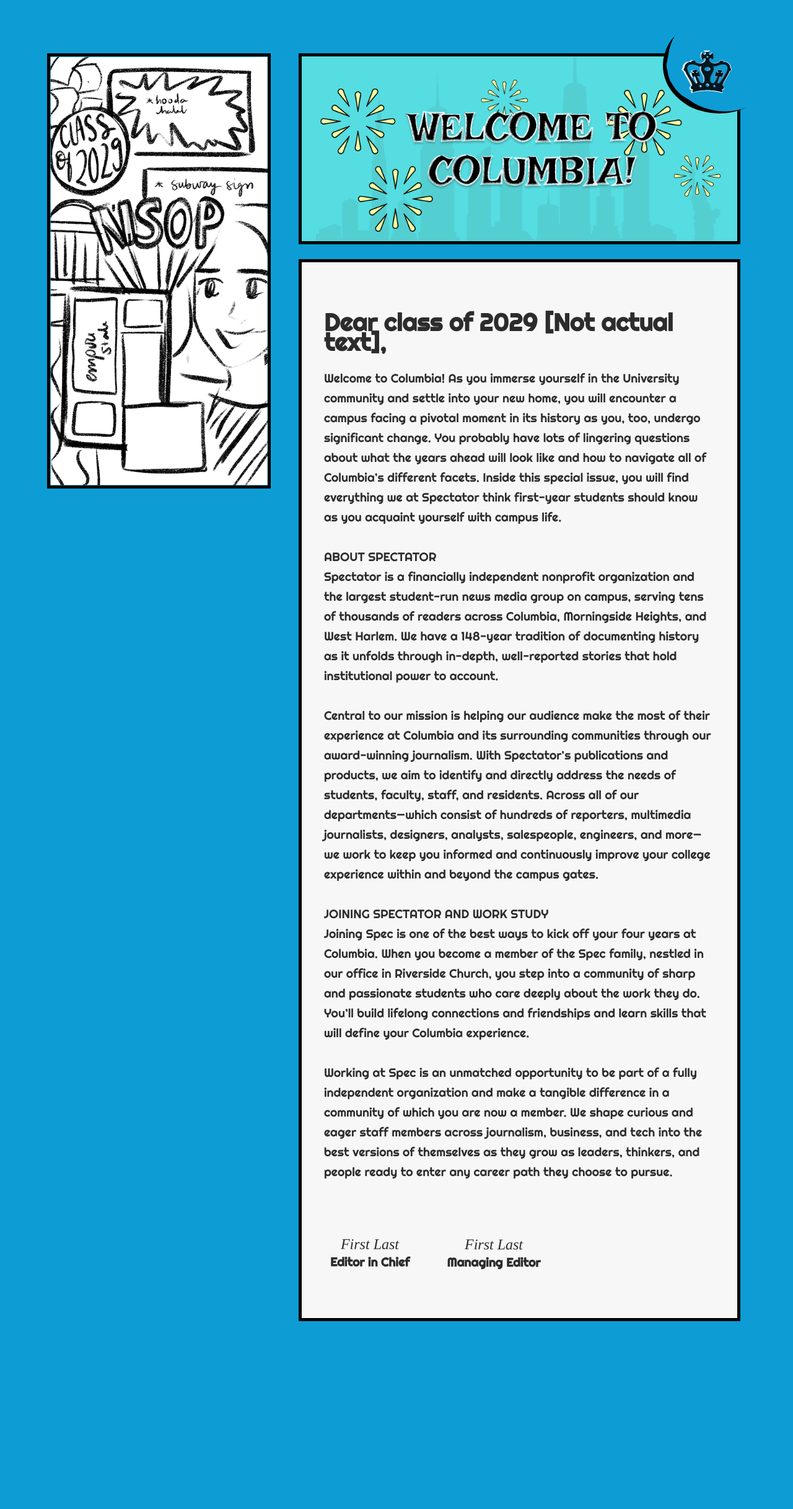
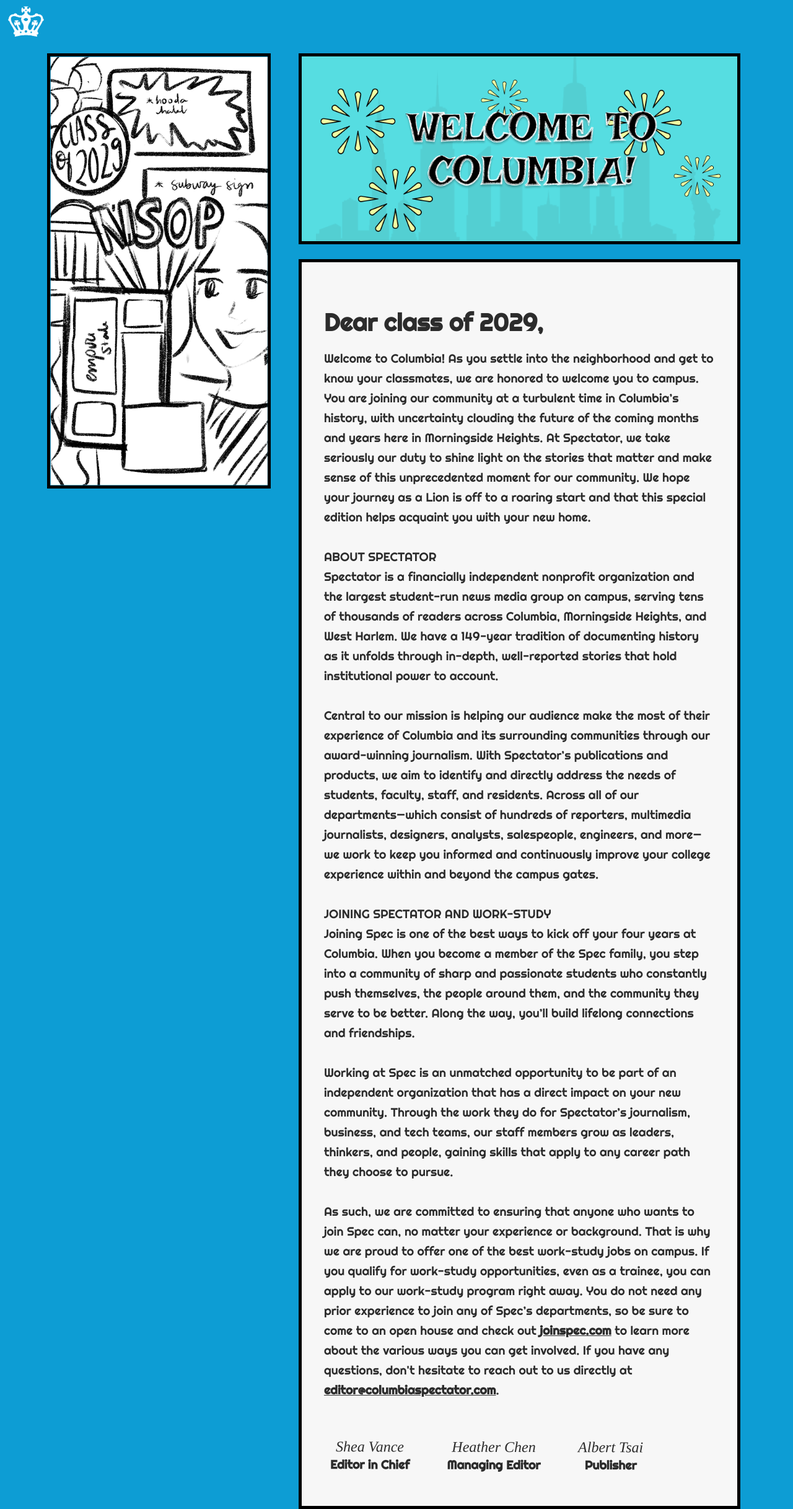
Before and after one commit to spectatorpublishing/nsop2025, a React (Create React App) app: page / in a window 1280 px wide. Shown: the whole page at 62% size. Before the commit the page ends 2131 px from the top, so only its background shows below. Built offline with nearby package versions, Linux system fonts and the light colour scheme; a web font is replaced by a local one.

Commit message:
adding icons fixes

```diff
--- /dev/null
+++ b/src/Components/BlueBarMobile.jsx
@@ -0,0 +1,31 @@
+import React from "react";
+import styled from "styled-components";
+
+const BlueRectangle = styled.div`
+    background-color: #001C35;
+    width: 100%;
+    height: 60px;
+    position: relative;
+`;
+
+const CrownIcon = styled.img`
+    position: absolute;
+    top: 50%;
+    left: 15px;
+    transform: translateY(-50%);
+    width: 10%;
+    height: auto;
+    cursor: pointer;
+`;
+
+const BlueBarMobile = () => {
+    return (
+        <BlueRectangle>
+            <a href="https://columbiaspectator.com" target="_blank" rel="noopener noreferrer">
+                <CrownIcon src="whiteCrown.png" alt="Crown icon" />
+            </a>
+        </BlueRectangle>
+    );
+}
+
+export default BlueBarMobile;
--- a/src/Components/FirstThreeDivs.js
+++ b/src/Components/FirstThreeDivs.js
@@ -1,6 +1,16 @@
-import React from "react";
+import React, { useState, useEffect } from "react";
 import styled from "styled-components";
+import BlueBarMobile from "./BlueBarMobile";
 
+const CrownIcon = styled.img`
+  position: absolute;
+  top: 10px;
+  left: 10px;
+  width: 5%;
+  height: auto;
+  z-index: 1000;
+  cursor: pointer;
+`;
 const Page = styled.main`
   min-height: 100vh;
   background-color: #0D9DD4;
@@ -27,74 +37,6 @@
   }
 `;
 
-const LogoEllipse = styled.div`
-  position: absolute;
-  top: -25%;
-  right: -8.5%;
-  width: clamp(120px, 18vw, 180px);
-  height: clamp(120px, 18vw, 180px);
-  background: url("/ellipse.svg") no-repeat center/contain;
-  z-index: 3;
-  pointer-events: auto;
-  display: flex;
-  align-items: center;
-  justify-content: center;
-
-  @media (max-width: 768px) {
-    width: 100px;
-    height: 100px;
-    top: -15%;
-    right: -6%;
-  }
-`;
-
-const EllipseCover = styled.img`
-  position: absolute;
-  inset: 0;
-  width: 97%;
-  height: auto;
-  object-fit: contain;
-  z-index: 4;
-  pointer-events: none;
-  transform: translate(5%, -2%);
-`;
-
-const CrownWrapper = styled.a`
-  position: relative;
-  width: 50%;
-  height: auto;
-  bottom: -6%;
-  left: -10%;
-  cursor: pointer;
-  text-decoration: none;
-  display: block;
-  z-index: 7;
-
-  @media (max-width: 768px) {
-    width: 40%;
-    bottom: -4%;
-    left: -6%;
-  }
-`;
-
-const WhiteCrown = styled.img`
-  position: absolute;
-  inset: 0;
-  margin: auto;
-  width: 100%;
-  height: auto;
-  z-index: 5;
-`;
-
-const BlackCrown = styled.img`
-  position: absolute;
-  inset: 0;
-  margin: auto;
-  width: 95%;
-  height: auto;
-  z-index: 6;
-`;
-
 const NSOPimage = styled.img`
   box-sizing: border-box;
   grid-column: 1 / 2;
@@ -104,7 +46,6 @@
   border: 5.729px solid #000;
   display: block;
   max-width: 100%;
-
   @media (max-width: 768px) {
     grid-column: 1 / -1;
     grid-row: 2;
@@ -188,8 +129,8 @@
 
 const Signatures = styled.div`
   display: flex;
-  width: 359.541px;
-  height: 100.788px;
+  width: 100%;
+  height: auto;
   transform: rotate(0.142deg);
   align-items: center;
   gap: 60.726px;
@@ -233,22 +174,33 @@
   }
 `;
 
-const firstThreeDivs = () => {
+
+
+const FirstThreeDivs = () => {
+  const [isMobile, setIsMobile] = useState(false);
+
+  useEffect(() => {
+    const checkScreenSize = () => {
+      setIsMobile(window.innerWidth <= 768);
+    };
+
+    checkScreenSize();
+    window.addEventListener('resize', checkScreenSize);
+
+    return () => window.removeEventListener('resize', checkScreenSize);
+  }, []);
+
   return (
     <Page>
+      {isMobile ? (
+        <BlueBarMobile />
+      ) : (
+        <a href="https://columbiaspectator.com" target="_blank" rel="noopener noreferrer">
+          <CrownIcon src="whiteCrown.png" alt="Crown icon" />
+        </a>
+      )}
       <Container>
         <BlueBox>
-          <LogoEllipse>
-            <EllipseCover src="/ellipseCover.svg" alt="ellipse cover" />
-            <CrownWrapper
-              href="https://www.columbiaspectator.com/"
-              target="_blank"
-              rel="noopener noreferrer"
-            >
-              <WhiteCrown src="/whiteCrown.png" alt="white crown logo" />
-              <BlackCrown src="/blackCrown.png" alt="black crown logo" />
-            </CrownWrapper>
-          </LogoEllipse>
           <NYCbg src="NYCbg.png" alt="NYC skyline" />
           <WelcomeText src="welcomeToColumbia.png" alt="Welcome to Columbia" />
         </BlueBox>
@@ -256,16 +208,17 @@
         <NSOPimage src="nsop.png" alt="NSOP sketch" />
 
         <LetterCard>
-          <h1>Dear class of 2029 [Not actual text],</h1>
+        <h1>Dear class of 2029,</h1>
           <div>
-            Welcome to Columbia! As you immerse yourself in the University
-            community and settle into your new home, you will encounter a campus
-            facing a pivotal moment in its history as you, too, undergo
-            significant change. You probably have lots of lingering questions
-            about what the years ahead will look like and how to navigate all of
-            Columbia’s different facets. Inside this special issue, you will
-            find everything we at Spectator think first-year students should
-            know as you acquaint yourself with campus life.
+            Welcome to Columbia! As you settle into the neighborhood and get to
+            know your classmates, we are honored to welcome you to campus. You
+            are joining our community at a turbulent time in Columbia’s history,
+            with uncertainty clouding the future of the coming months and years
+            here in Morningside Heights. At Spectator, we take seriously our duty
+            to shine light on the stories that matter and make sense of this
+            unprecedented moment for our community. We hope your journey as a
+            Lion is off to a roaring start and that this special edition helps
+            acquaint you with your new home.
           </div>
           <br />
           <div>ABOUT SPECTATOR</div>
@@ -273,14 +226,14 @@
             Spectator is a financially independent nonprofit organization and
             the largest student-run news media group on campus, serving tens of
             thousands of readers across Columbia, Morningside Heights, and West
-            Harlem. We have a 148-year tradition of documenting history as it
+            Harlem. We have a 149-year tradition of documenting history as it
             unfolds through in-depth, well-reported stories that hold
             institutional power to account.
           </div>
           <br />
           <div>
             Central to our mission is helping our audience make the most of
-            their experience at Columbia and its surrounding communities through
+            their experience of Columbia and its surrounding communities through
             our award-winning journalism. With Spectator’s publications and
             products, we aim to identify and directly address the needs of
             students, faculty, staff, and residents. Across all of our
@@ -290,35 +243,57 @@
             college experience within and beyond the campus gates.
           </div>
           <br />
-          <div>JOINING SPECTATOR AND WORK STUDY</div>
+          <div>JOINING SPECTATOR AND WORK-STUDY</div>
           <div>
             Joining Spec is one of the best ways to kick off your four years at
-            Columbia. When you become a member of the Spec family, nestled in
-            our office in Riverside Church, you step into a community of sharp
-            and passionate students who care deeply about the work they do.
-            You’ll build lifelong connections and friendships and learn skills
-            that will define your Columbia experience.
+            Columbia. When you become a member of the Spec family, you step into
+            a community of sharp and passionate students who constantly push
+            themselves, the people around them, and the community they serve to
+            be better. Along the way, you’ll build lifelong connections and
+            friendships.
           </div>
           <br />
           <div>
-            Working at Spec is an unmatched opportunity to be part of a fully
-            independent organization and make a tangible difference in a
-            community of which you are now a member. We shape curious and eager
-            staff members across journalism, business, and tech into the best
-            versions of themselves as they grow as leaders, thinkers, and people
-            ready to enter any career path they choose to pursue.
+            Working at Spec is an unmatched opportunity to be part of an
+            independent organization that has a direct impact on your new
+            community. Through the work they do for Spectator’s journalism,
+            business, and tech teams, our staff members grow as leaders,
+            thinkers, and people, gaining skills that apply to any career path
+            they choose to pursue.
+          </div>
+          <br />
+          <div>
+            As such, we are committed to ensuring that anyone who wants to join
+            Spec can, no matter your experience or background. That is why we
+            are proud to offer one of the best work-study jobs on campus. If you
+            qualify for work-study opportunities, even as a trainee, you can
+            apply to our work-study program right away. You do not need any
+            prior experience to join any of Spec’s departments, so be sure to
+            come to an open house and check out {' '}
+            <a href="https://www.specpublishing.com/join" target="_blank" rel="noopener noreferrer" style={{ fontWeight: 'bold', color: '#2C2C2C', textDecoration: 'underline' }}>
+              joinspec.com
+            </a>{' '} to learn more about
+            the various ways you can get involved. If you have any questions,
+            don't hesitate to reach out to us directly at{' '}
+            <a href="mailto:editor@columbiaspectator.com" style={{ fontWeight: 'bold', color: '#2C2C2C', textDecoration: 'underline' }}>
+               editor@columbiaspectator.com
+            </a>.
           </div>
           <br />
           <br />
           <Signatures>
             <Signature>
-              <SigName>First Last</SigName>
+              <SigName>Shea Vance</SigName>
               <SigTitle>Editor in Chief</SigTitle>
             </Signature>
 
             <Signature>
-              <SigName>First Last</SigName>
+              <SigName>Heather Chen</SigName>
               <SigTitle>Managing Editor</SigTitle>
+            </Signature>
+            <Signature>
+              <SigName>Albert Tsai</SigName>
+              <SigTitle>Publisher</SigTitle>
             </Signature>
           </Signatures>
         </LetterCard>
@@ -327,4 +302,4 @@
   );
 };
 
-export default firstThreeDivs;
+export default FirstThreeDivs;
--- a/src/Pages/IntroPage.js
+++ b/src/Pages/IntroPage.js
@@ -5,7 +5,6 @@
   return (
     <div>
         <FirstThreeDivs/>
-        {/* ADD ADS HERE */}
     </div>
 
   );
```
